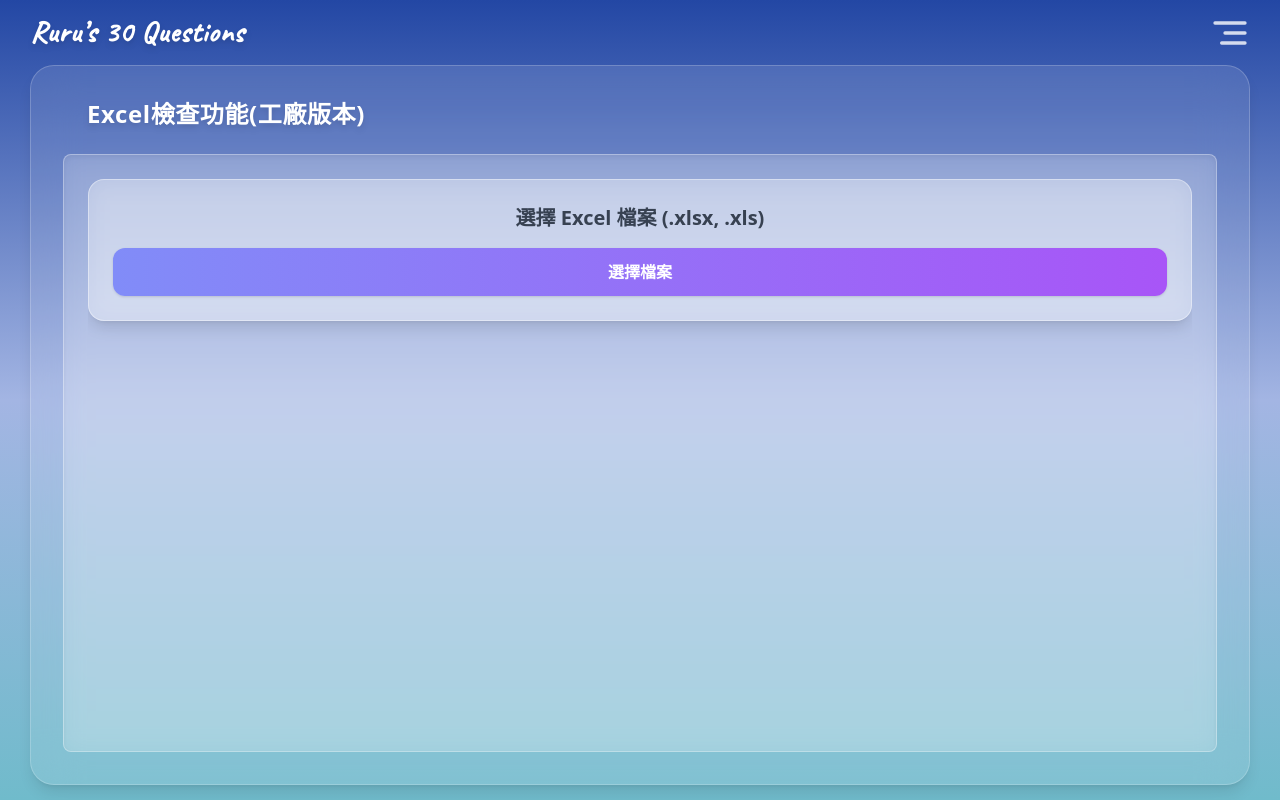
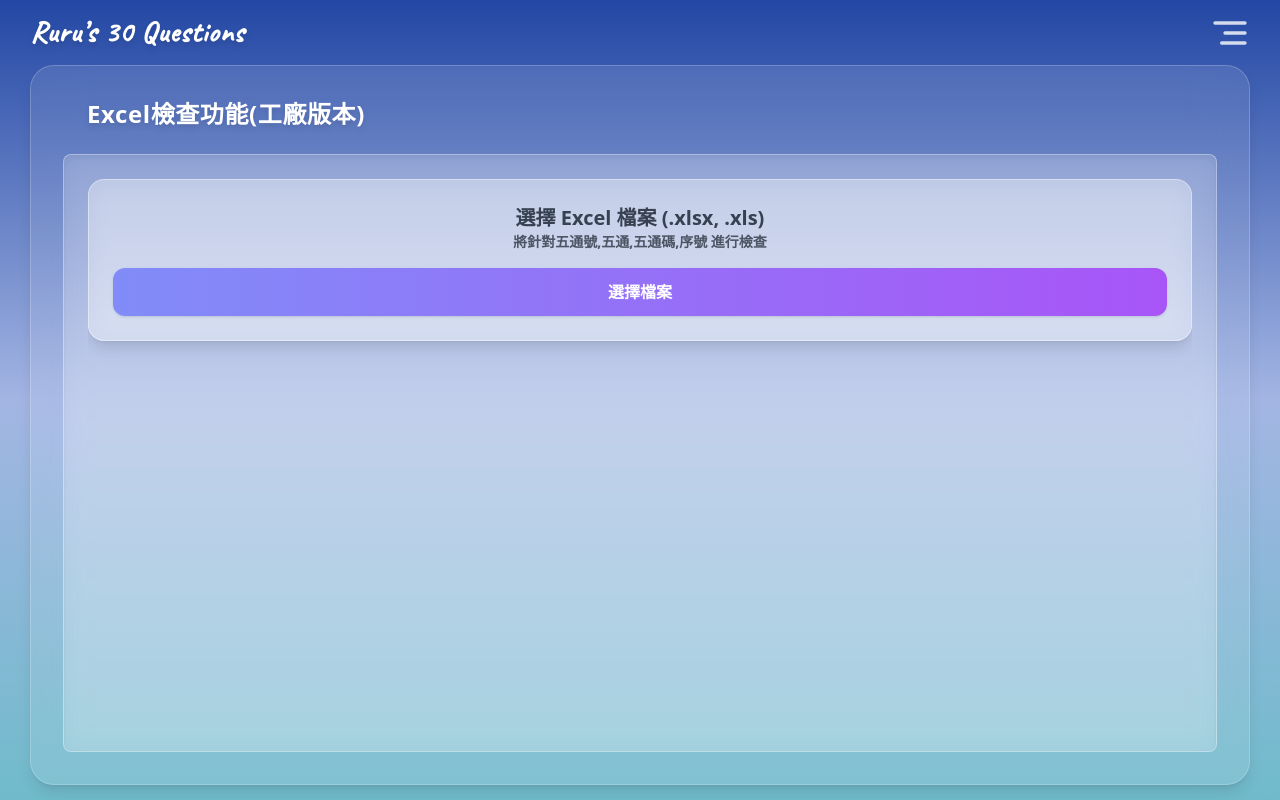
Before and after one commit to bitifyChen/RuRuQuestions, a Vue app: page /RuRuQuestions/excelCheck2 in a window 1280 px wide. Built offline with nearby package versions, Linux system fonts and the light colour scheme.

Commit message:
excelCheck2 - 支援更多

```diff
--- a/src/pages/excelCheck2/index.vue
+++ b/src/pages/excelCheck2/index.vue
@@ -58,6 +58,8 @@ function getHeaderMap(worksheet) {
   }
   return headers
 }
+const targets = ref(['五通號', '五通', '五通碼','序號']) // 把你要檢查的關鍵字都放在這
+const totalTargets = computed(() => [...targets.value])
 
 function handleFileUpload(event) {
   const file = event.target.files[0]
@@ -87,13 +89,15 @@ function handleFileUpload(event) {
         }
 
         Object.entries(row).forEach(([key, value]) => {
-          if (key.includes('五通號')) {
+        const targets = totalTargets.value; // 把你要檢查的關鍵字都放在這
+        const exists = targets.some(target => key.includes(target));
+
+        if (exists) {
             const err = validateWuTong(value)
             if(value)allRows.push({
                 sheet: sheetName,
                 rowIndex: rowIdx + 2, // 真實 Excel 行數
                 value: value,
-                message: '1212',
                 error:validateWuTong(value)
               })
           }
@@ -121,6 +125,7 @@ function handleFileUpload(event) {
           class="block mb-4 text-xl font-bold text-gray-700 text-center select-none"
         >
           選擇 Excel 檔案 (.xlsx, .xls)
+          <div class="text-gray-600 text-sm">將針對{{ totalTargets.join(',') }} 進行檢查</div>
         </label>
         <input
           ref="fileInput"
```
